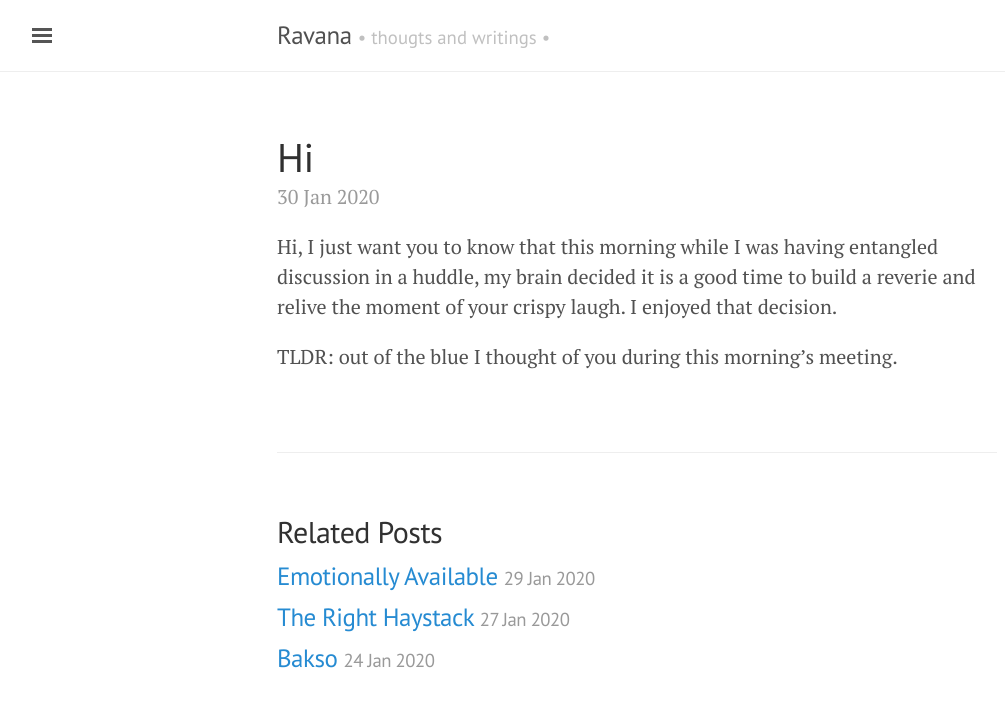
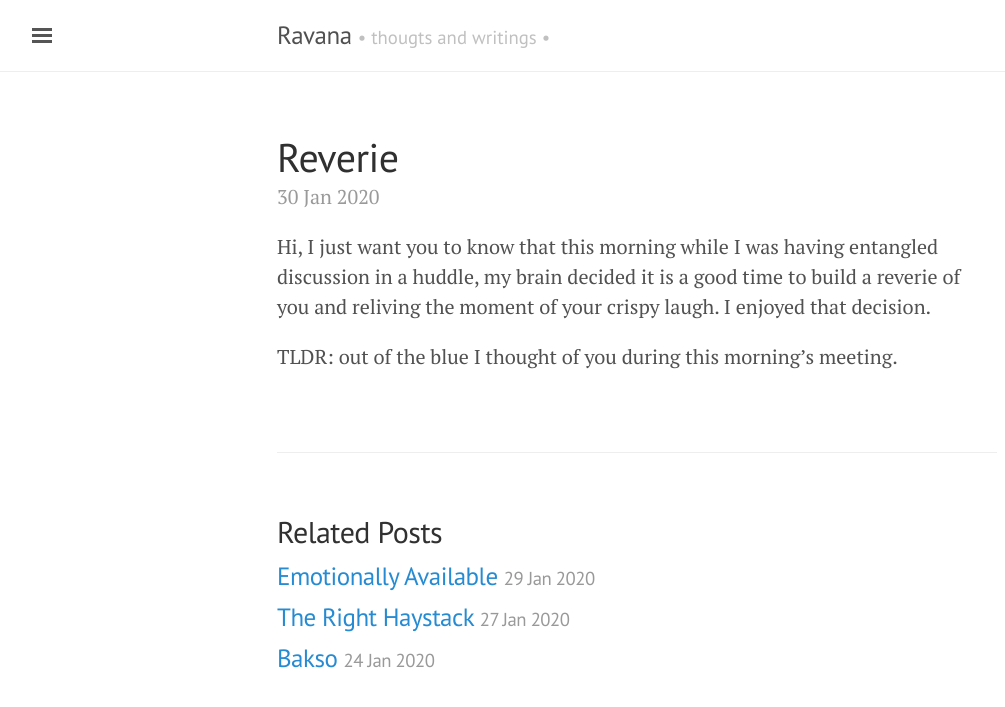
Before and after one commit to ronaatxendit/martabacc.github.io, a Jekyll site: the page built from _posts/2020-1-30-hi.md, in a window 1280 px wide. Shown: the top 707 px of the page, without its empty margins (3-1008 px from the left). Built offline with Jekyll 4.4.1, drawn with Linux system fonts in a browser that asks for light colours.

Commit message:
add(post): add something on reverie

```diff
--- a/_posts/2020-1-30-hi.md
+++ b/_posts/2020-1-30-hi.md
@@ -1,8 +1,8 @@
 ---
 layout: post
-title: Hi
+title: Reverie
 ---
 
-Hi, I just want you to know that this morning while I was having entangled discussion in a huddle, my brain decided it is a good time to build a reverie and relive the moment of your crispy laugh. I enjoyed that decision.
+Hi, I just want you to know that this morning while I was having entangled discussion in a huddle, my brain decided it is a good time to build a reverie of you and reliving the moment of your crispy laugh. I enjoyed that decision.
 
 TLDR: out of the blue I thought of you during this morning's meeting.
```
